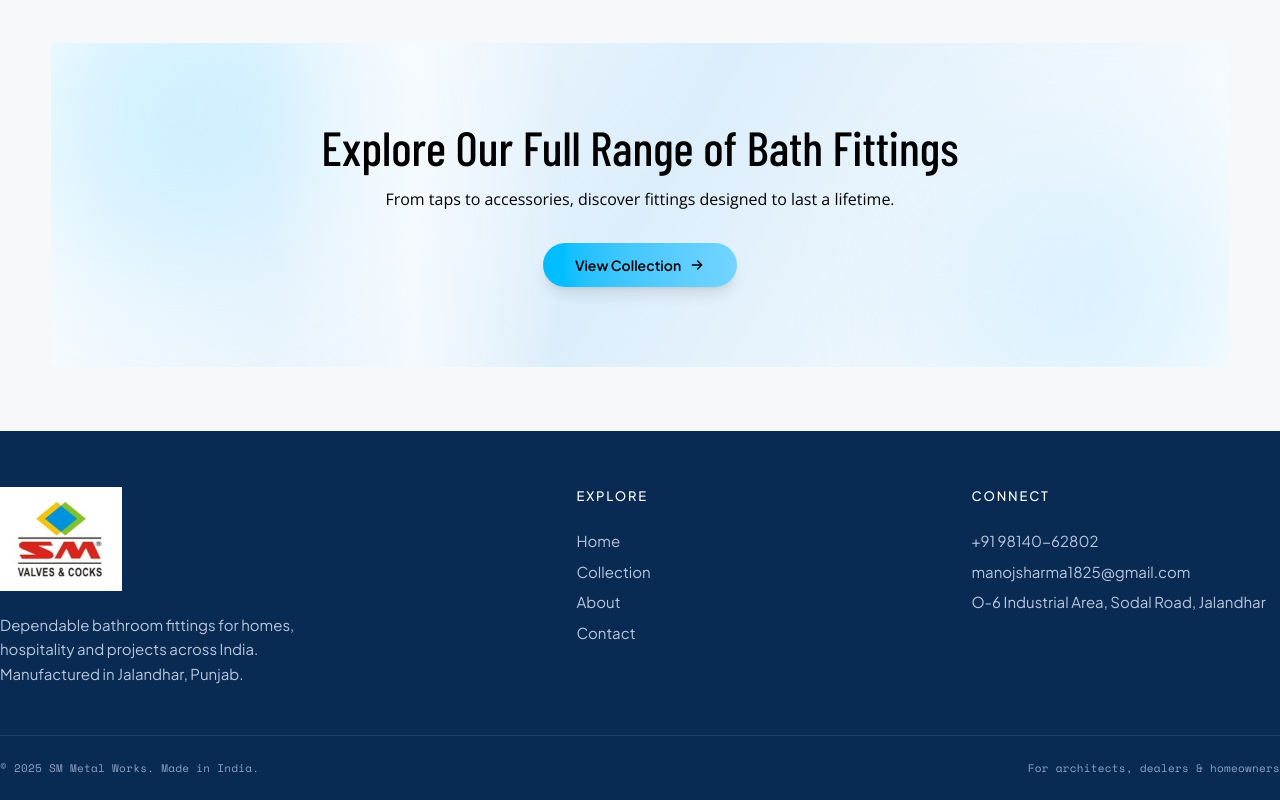
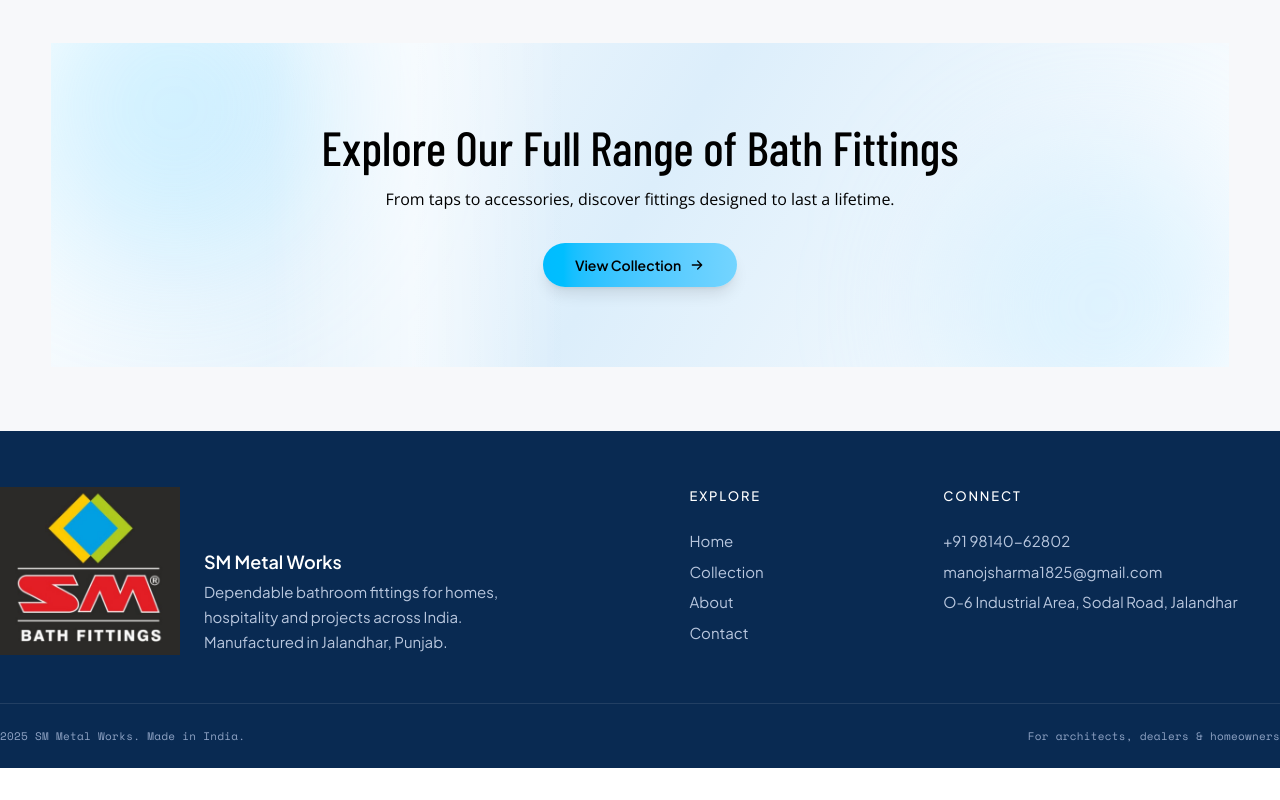
Before and after one commit to KrishnaSharma10/SM-Bath-Fittings, a React (Vite) app in the folder frontend/: page /about in a window 1280 px wide. Shown: the part 1694-2494 px from the top of the page. After the commit the page ends 2462 px from the top, so only its background shows below. Built offline with nearby package versions, Linux system fonts and the light colour scheme; no server answers; a web font is replaced by a local one.

Commit message:
footer update

```diff
--- a/frontend/src/components/Footer.jsx
+++ b/frontend/src/components/Footer.jsx
@@ -13,24 +13,43 @@ const linkClass = "transition-colors duration-200 hover:text-brand-red";
 
 const Footer = () => {
     return (
-        // Negative margins cancel the horizontal padding in MainLayout so the footer runs edge to edge.
         <footer className="-mx-4 mt-16 bg-brand-navy text-brand-mist sm:-mx-[1vw] md:-mx-[2vw] lg:-mx-[4vw]">
             <div className="mx-auto max-w-[1320px] px-5 pt-14 md:px-8 xl:px-0">
-                <div className="grid grid-cols-1 gap-10 lg:grid-cols-[1.5fr_1fr_0.85fr] lg:gap-8">
+
+                <div className="grid grid-cols-1 gap-10 lg:grid-cols-[1.7fr_0.6fr_0.85fr] lg:gap-4">
+
                     {/* Brand */}
-                    <div>
-                        <Link to="/" className="inline-block bg-white p-3">
-                            <img src={assets.SMlogo2} alt="SM Valves & Cocks" className="h-20 w-auto" />
+                    <div className="flex items-end gap-6">
+
+                        {/* Logo */}
+                        <Link to="/" className="shrink-0">
+                            <img
+                                src={assets.SMlogo3}
+                                alt="SM Metal Works"
+                                className="h-42 w-auto"
+                            />
                         </Link>
-                        <p className="mt-4 max-w-[320px] text-[15px] leading-[1.65]">
-                            Dependable bathroom fittings for homes, hospitality and projects across India.
-                            Manufactured in Jalandhar, Punjab.
+
+                        {/* Description */}
+                    <div className="max-w-[320px]">
+                        <h3 className="mb-1 text-lg font-semibold text-white">
+                            SM Metal Works
+                        </h3>
+
+                        <p className="text-[15px] leading-[1.65]">
+                            Dependable bathroom fittings for homes, hospitality and
+                            projects across India. Manufactured in Jalandhar, Punjab.
                         </p>
+                    </div>
+
                     </div>
 
                     {/* Explore */}
                     <div>
-                        <h3 className="text-[13px] font-medium uppercase tracking-[0.14em] text-white">Explore</h3>
+                        <h3 className="text-[13px] font-medium uppercase tracking-[0.14em] text-white">
+                            Explore
+                        </h3>
+
                         <ul className="mt-6 space-y-2 text-[15px]">
                             {exploreLinks.map(({ to, label }) => (
                                 <li key={to}>
@@ -44,27 +63,45 @@ const Footer = () => {
 
                     {/* Connect */}
                     <div>
-                        <h3 className="text-[13px] font-medium uppercase tracking-[0.14em] text-white">Connect</h3>
+                        <h3 className="text-[13px] font-medium uppercase tracking-[0.14em] text-white">
+                            Connect
+                        </h3>
+
                         <ul className="mt-6 space-y-2 text-[15px]">
                             <li>
-                                <a href="tel:+919814062802" className={linkClass}>
+                                <a
+                                    href="tel:+919814062802"
+                                    className={linkClass}
+                                >
                                     +91 98140-62802
                                 </a>
                             </li>
+
                             <li>
-                                <a href="mailto:manojsharma1825@gmail.com" className={`${linkClass} break-all`}>
+                                <a
+                                    href="mailto:manojsharma1825@gmail.com"
+                                    className={`${linkClass} break-all`}
+                                >
                                     manojsharma1825@gmail.com
                                 </a>
                             </li>
-                            <li>O-6 Industrial Area, Sodal Road, Jalandhar</li>
+
+                            <li>
+                                O-6 Industrial Area, Sodal Road, Jalandhar
+                            </li>
                         </ul>
                     </div>
                 </div>
 
                 {/* Bottom bar */}
                 <div className="mt-12 flex flex-col gap-2 border-t border-white/10 py-6 font-mono text-[11px] tracking-wide text-brand-muted sm:flex-row sm:items-center sm:justify-between">
-                    <p>&copy; {new Date().getFullYear()} SM Metal Works. Made in India.</p>
-                    <p>For architects, dealers &amp; homeowners</p>
+                    <p>
+                        {new Date().getFullYear()} SM Metal Works. Made in India.
+                    </p>
+
+                    <p>
+                        For architects, dealers & homeowners
+                    </p>
                 </div>
             </div>
         </footer>
```
